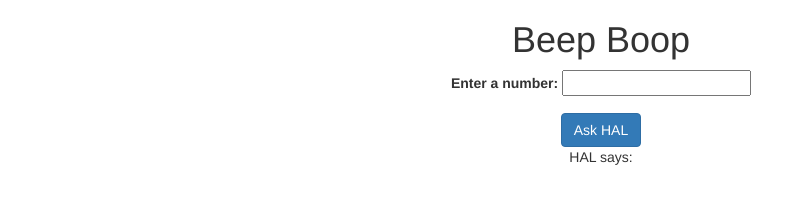
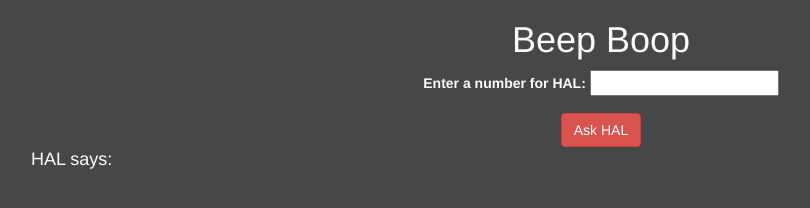
Before and after one commit to ZEvans1/beep-boop, a plain HTML site: page index.html in a window 1280 px wide. Shown: the whole page, without its empty margins (39-849 px from the left). Drawn offline with Linux system fonts and the light colour scheme.

Commit message:
Add styles and edit HTML.

```diff
--- a/css/styles.css
+++ b/css/styles.css
@@ -1,3 +1,18 @@
 body {
   text-align: center;
+  background-color: #464749;
+  color: #fcfcfc;
 }
+
+#text {
+  text-align: left;
+  font-size: 18px;
+}
+
+#input {
+  color: black;
+}
+
+#result {
+  text-align: left;
+}
--- a/index.html
+++ b/index.html
@@ -11,10 +11,10 @@
       <h1>Beep Boop</h1>
       <form id="formOne">
         <div class="form-group">
-          <label for="input">Enter a number:</label>
+          <label for="input">Enter a number for HAL:</label>
           <input id="input" type="number">
           </div>
-          <button type="submit" class="btn btn-primary">Ask HAL</button>
+          <button type="submit" class="btn btn-danger">Ask HAL</button>
       </form>
       <div>
         <p id="text">HAL says:</p>
```
